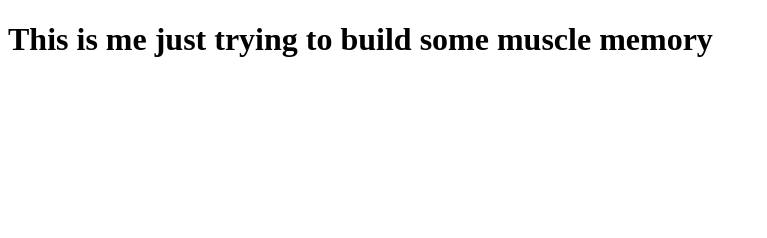
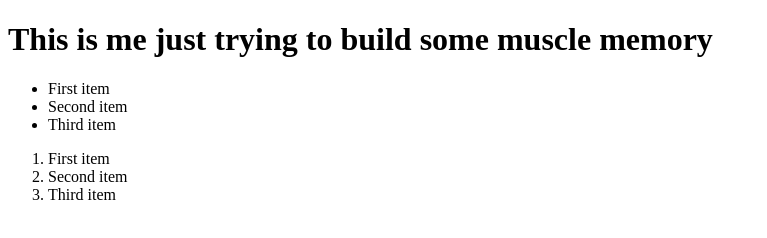
Before and after one commit to Iano-theDev/the_odin_project, a plain HTML site: page foundations/index.html in a window 1280 px wide. Shown: the whole page, without its empty margins (0-767 px from the left). Drawn offline with Linux system fonts and the light colour scheme.

Commit message:
Done with lists

```diff
--- a/foundations/index.html
+++ b/foundations/index.html
@@ -6,5 +6,19 @@
     </head>
     <body>
         <h1>This is me just trying to build some muscle memory</h1>
+
+        <!-- unordered list -->
+        <ul>
+            <li>First item</li>
+            <li>Second item</li>
+            <li>Third item</li>
+        </ul>
+
+        <!-- ordered list -->
+        <ol>
+            <li>First item</li>
+            <li>Second item</li>
+            <li>Third item</li>
+        </ol>
     </body>
 </html>
```
Also changed, not shown: 1 other file.
